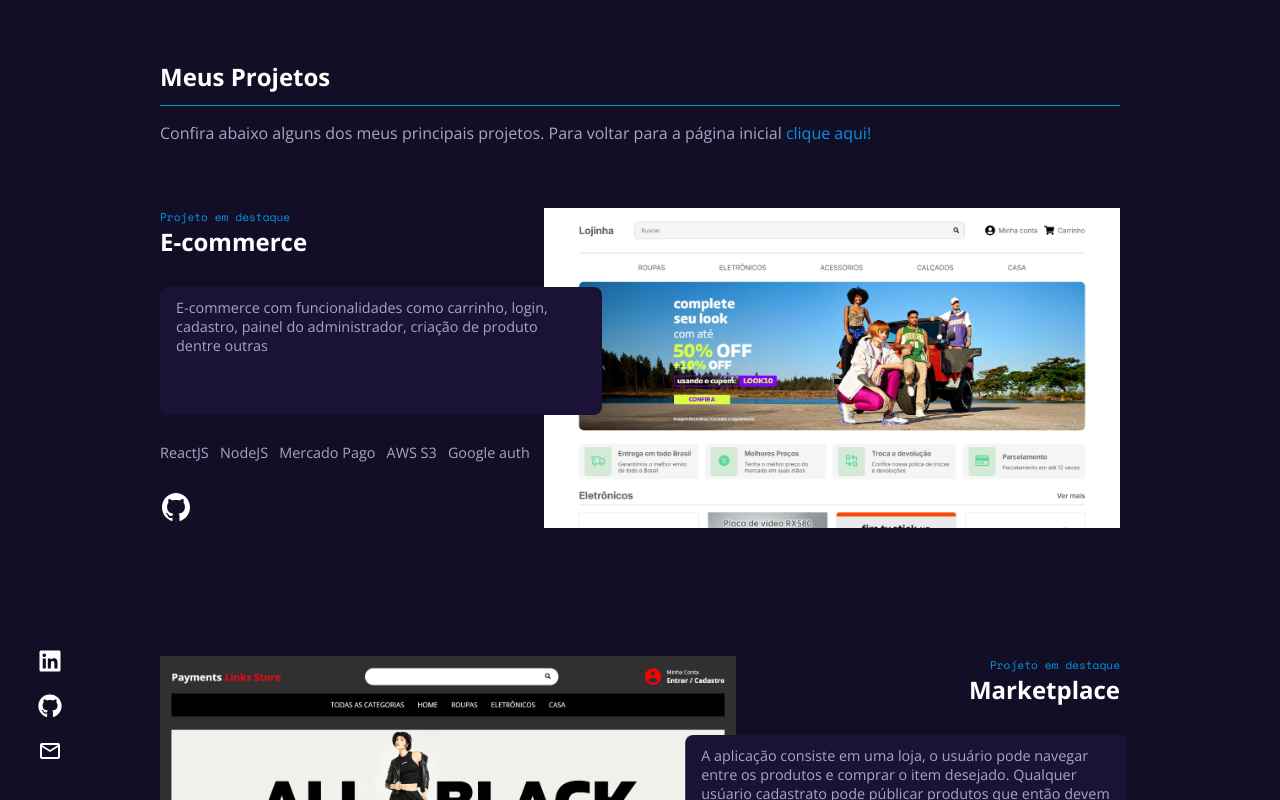
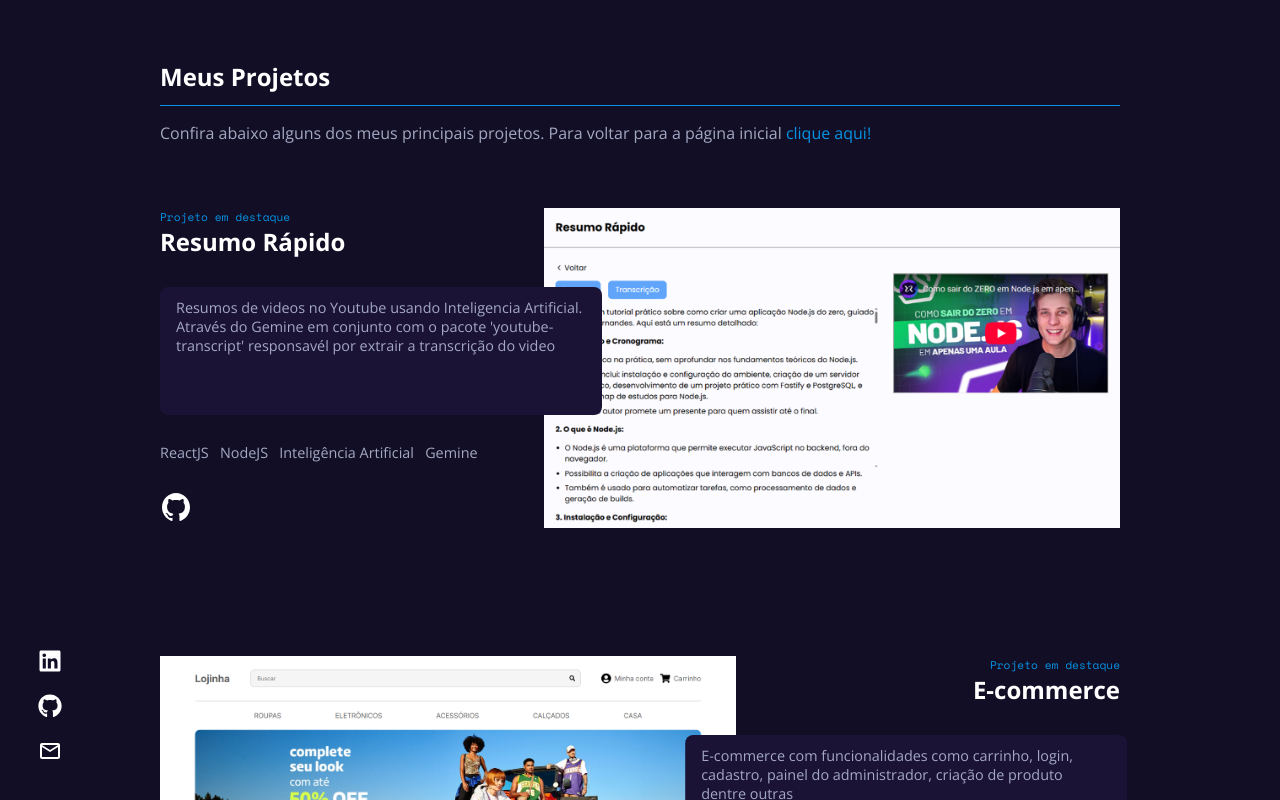
Before and after one commit to TiagoViniciusDev/Portfolio, a React (Vite) app: page /projetos in a window 1280 px wide. Shown: the top 800 px of the page. Built offline with nearby package versions, Linux system fonts and the light colour scheme.

Commit message:
Adicionando novo projeto

```diff
--- a/src/ProjectsData.js
+++ b/src/ProjectsData.js
@@ -1,10 +1,19 @@
 const ProjectsData = [
+    {
+        name:"Resumo Rápido",
+        gitName:"Resumo-Rapido",
+        fileName:"ResumoRapido.webp",
+        desc: ["Resumos de videos no Youtube usando Inteligencia Artificial. Através do Gemine em conjunto com o pacote 'youtube-transcript' responsavél por extrair a transcrição do video"],
+        skills: ["ReactJS", "NodeJS", "Inteligência Artificial", "Gemine"],
+        page: false  //Indica se o projeto está ou não no ar, pronto para ser acessado por link
+    },
+
     {
         name:"E-commerce",
         gitName:"Lojinha",
         fileName:"Lojinha.webp",
         desc: ["E-commerce com funcionalidades como carrinho, login, cadastro, painel do administrador, criação de produto dentre outras"],
-        skills: ["ReactJS", "NodeJS", "Mercado Pago", "AWS S3", "Google auth"],
+        skills: ["ReactJS", "NodeJS", "Mercado Pago", "AWS S3"],
         page: false
     },
 
```
Also changed, not shown: public/projectsImgs/ResumoRapido.webp (added).
